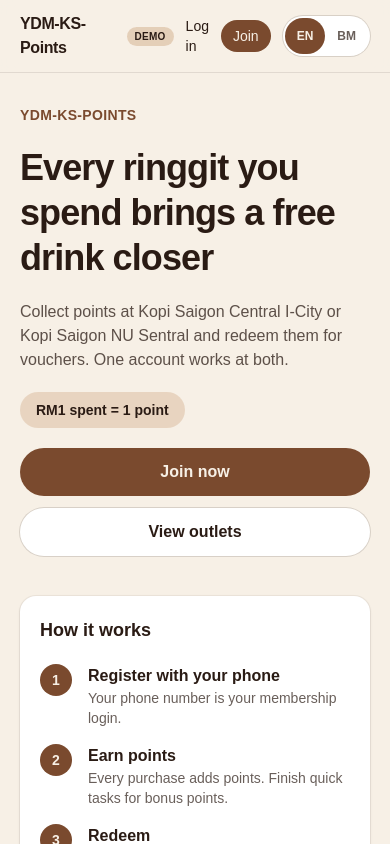
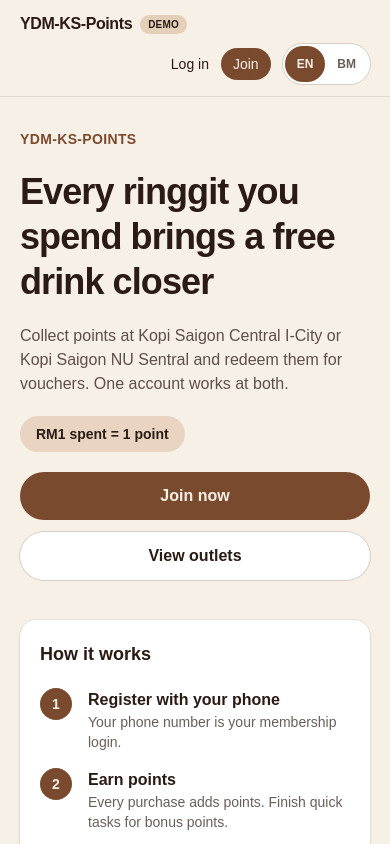
Before and after one commit to jangbersahaja/ydm-ks, a Next.js app: page / in a window 390 px wide. Shown: the top 844 px of the page. Built offline with nearby package versions, Linux system fonts and the light colour scheme; no server answers; the database is empty.

Commit message:
Stack public header on mobile
Co-authored-by: jangbersahaja <59428147+jangbersahaja@users.noreply.github.com>

```diff
--- a/components/site-header.tsx
+++ b/components/site-header.tsx
@@ -11,9 +11,9 @@ export async function SiteHeader() {
   return (
     <header className="sticky top-0 z-10 border-b border-espresso/10 bg-cream/90 backdrop-blur">
       <div
-        className={`${pageWidthClass} flex items-center justify-between gap-3 px-5 py-3`}
+        className={`${pageWidthClass} flex flex-col gap-2 px-5 py-3 sm:flex-row sm:items-center sm:justify-between sm:gap-3`}
       >
-        <Link href="/" className="flex items-center gap-2">
+        <Link href="/" className="flex shrink-0 items-center gap-2">
           <span className="text-base font-bold tracking-tight text-espresso">
             {t.brand}
           </span>
@@ -21,7 +21,7 @@ export async function SiteHeader() {
             {t.demo}
           </span>
         </Link>
-        <nav className="flex items-center gap-3 text-sm font-medium text-espresso">
+        <nav className="flex w-full items-center justify-end gap-3 text-sm font-medium text-espresso sm:w-auto">
           <Link href="/outlets" className="hidden sm:inline hover:text-roast">
             {t.nav.outlets}
           </Link>
```
